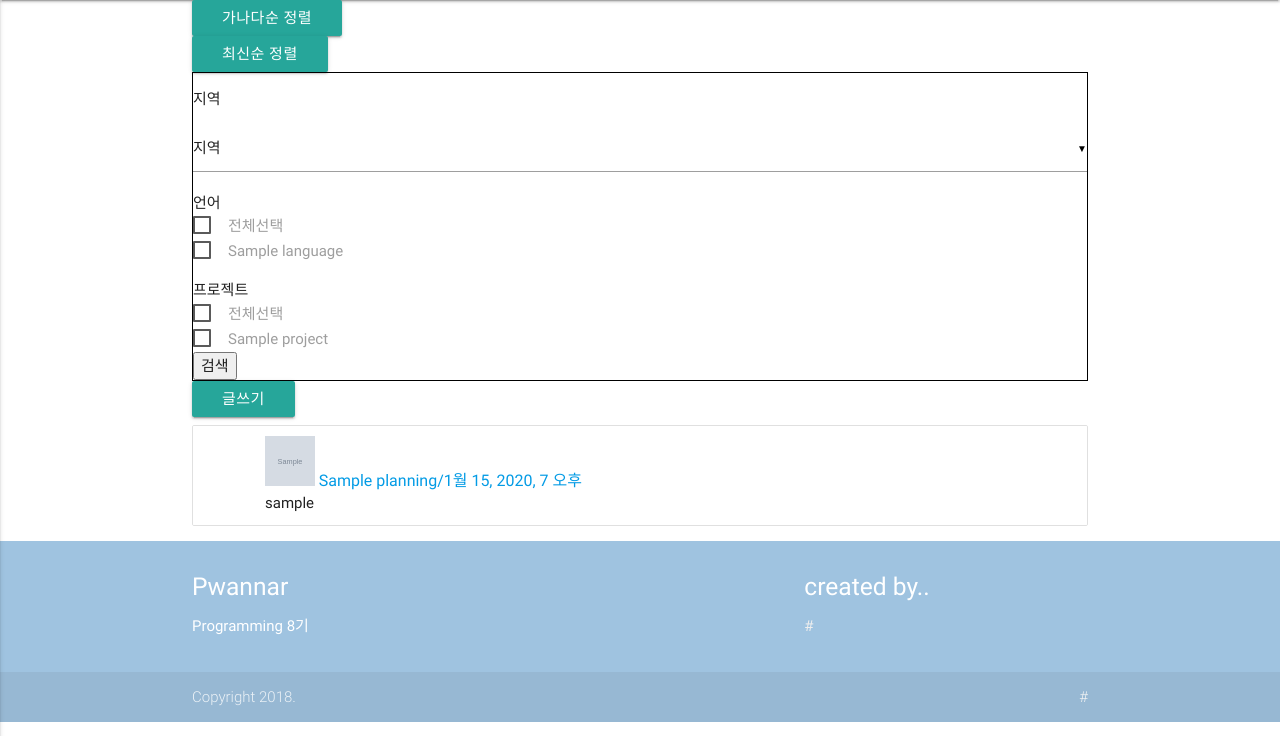
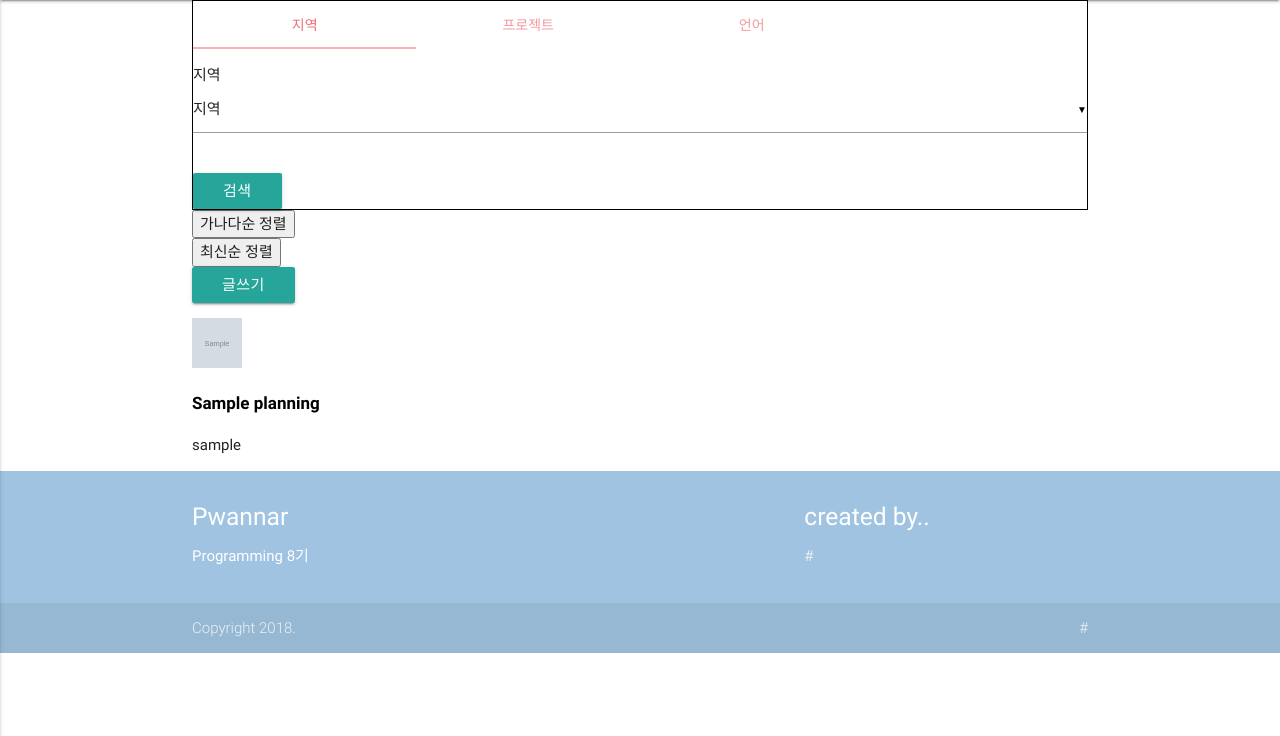
Before and after one commit to insung151/Pwannar, a Django app: page /board/planning/list/ in a window 1280 px wide. Shown: the part 64-800 px from the top of the page. Run offline with Django 3.2, Linux system fonts and the light colour scheme; tables that the repository leaves empty hold one stand-in row (values such as "Sample post"); grey boxes marked "Sample" are stand-in pictures; some web fonts are replaced.

```diff
--- a/PlanningBoard/static/css/board.css
+++ b/PlanningBoard/static/css/board.css
@@ -7,3 +7,11 @@ img{
     width: 300px;
     height:300px;
 }
+
+.sorting:hover{
+    color: #9fc3e0;
+}
+
+.sorting .active {
+
+}
--- a/PlanningBoard/templates/planning_list.html
+++ b/PlanningBoard/templates/planning_list.html
@@ -1,22 +1,31 @@
+
 {% extends 'base.html' %}
+{%load static%}
 {% block content %}
-
-  <form method="POST" action="{% url 'planningboard:alphabet' %}">
-  {% csrf_token %}
-    <button type="submit" id="alphabet" class='btn'>가나다순 정렬</button>
-  </form>
-  <form method="POST" action="{% url 'planningboard:recent' %}">
-  {% csrf_token %}
-    <button type="submit" id="recent" class="btn">최신순 정렬</button>
-  </form>
+{% block staticcss %}
+  <link href="{% static 'css/board.css' %}" rel="stylesheet">
+{% endblock %}
 
   <div id="search_table">
+
   <div class="region_category" style="border: 1px solid black">
 
+
+
+<form id="tag_search_form" method="POST">
+{% csrf_token %}
+<div class="row">
+    <div class="col s12">
+      <ul class="tabs">
+        <li class="tab col s3"><a class ='activate' href="#local">지역</a></li>
+        <li class="tab col s3"><a href="#language">프로젝트</a></li>
+        <li class="tab col s3"><a href="#project">언어</a></li>
+      </ul>
+    </div>
+    <div id="local" class="col s12">
       <div id="region_title">
         <p>지역</p>
       </div>
-
       <div id="province_cateogory">
         <select name="province" id="province">
           <option value="" disabled selected>지역</option>
@@ -26,9 +35,6 @@
         </select>
       </div>
 
-<form id="tag_search_form" method="POST">
-{% csrf_token %}
-
       <div id="city_category" >
         {% for province in province_list %}
           <div class="{{ province.pk }}_city hide">
@@ -36,7 +42,7 @@
             <label for="all_{{ province.pk }}">전체선택</label>
           </div>
           {% for city in province.subregions.all %}
-      <div class="{{ province.pk }}_city hide" style="display: inline-block;">
+            <div  class="{{ province.pk }}_city hide" style="display: inline-block; width: 150px">
               <input type="checkbox" id="{{ city.pk }}_city" name="city" value="{{ city.pk }}">
               <label for="{{ city.pk }}_city">{{ city }}</label>
             </div>
@@ -44,6 +50,9 @@
         {% endfor %}
       </div>
 
+
+    </div>
+    <div id="language" class="col s12">
       <div class="language_category">
         <div id="language_title">
           <p>언어</p>
@@ -59,7 +68,8 @@
           {% endfor %}
         </div>
       </div>
-
+    </div>
+    <div id="project" class="col s12">
       <div class="project_category">
         <div id="project_title">
           <p>프로젝트</p>
@@ -75,10 +85,22 @@
           {% endfor %}
         </div>
       </div>
-  <button id="search_button" type="submit">검색</button>
+    </div>
+  </div>
+
+
+  <button id="search_button" type="submit" class="waves-effect waves-light btn">검색</button>
 </form>
   </div>
 </div>
+  <form method="POST" action="{% url 'planningboard:alphabet' %}">
+  {% csrf_token %}
+    <button type="submit" id="alphabet" class='sorting'>가나다순 정렬</button>
+  </form>
+  <form method="POST" action="{% url 'planningboard:recent' %}">
+  {% csrf_token %}
+    <button type="submit" id="recent" class="sorting">최신순 정렬</button>
+  </form>
   <a id="create_button" href="{% url 'planningboard:create' %}" class="waves-effect waves-light btn">글쓰기</a>
 
 <script>
@@ -155,13 +177,13 @@ $('#project_all').click(function () {
 })
 </script>
   <div id="detail_list">
-      <ul class="collection">
+      <ul class="">
   {% for detail in detail_list %}
-    <li id="{{ detail.pk }}" class="collection-item avatar">
+    <li id="{{ detail.pk }}" class="">
       <a href = "{% url 'planningboard:detail' detail.pk %}">
-        <img src = "{{ detail.image_url }}" alt="" style="width: 50px; height: 50px">
+        <img src = "{{ detail.image_url }}" alt="" style="width: 50px; height: 50px; display: inline-block">
         <a href = "{% url 'planningboard:detail' detail.pk %}">
-          <span class="title">{{ detail.title }}/{{ detail.created_at }}</span>
+          <p class="title" style="color: black; font-weight: bold; font-size: 17px">{{ detail.title }}</p>
         </a>
         <p>{{ detail.author }}</p>
       </a>
@@ -169,10 +191,12 @@ $('#project_all').click(function () {
       {% endfor %}
       </ul>
   </div>
+
+
 <script>
 
   var details = document.getElementsByClassName("collection-item avatar");
-  var selected_detail_list = []
+  var selected_detail_list = [];
   for(var i=0; i < details.length; i++){
     selected_detail_list.push(details[i].id);
   }
--- a/PlanningBoard/views.py
+++ b/PlanningBoard/views.py
@@ -196,6 +196,7 @@ def create(request):
         'subregion':Tag_Subregion.objects.all()
     }
     return render (request, 'create.html', ctx)
+
 def delete(request, pk):
     if request.method == "POST":
         detail = get_object_or_404(Planning, pk=pk)
@@ -224,6 +225,7 @@ def get_subregion(request, pk):
         subregion_list = Tag_Region.objects.get(pk=pk).get_sebregion()
         return render(request, 'subregion.html',{'subregion_list': subregion_list})
 
+
 def like(request, pk):
     if request.method == "POST":
         detail = get_object_or_404(Planning, pk=pk)
@@ -240,8 +242,7 @@ def like(request, pk):
     else:
         return HttpResponse(status=400)
 
-        print(subregion_list)
-        return render(request, 'subregion.html',{'subregion_list': subregion_list})
+
 
 def comment_create(request, detail_pk):
 
```
Also changed, not shown: PlanningBoard/templates/detail.html (+7 -2 lines). Lines whose indentation alone changed are shown as unchanged.
